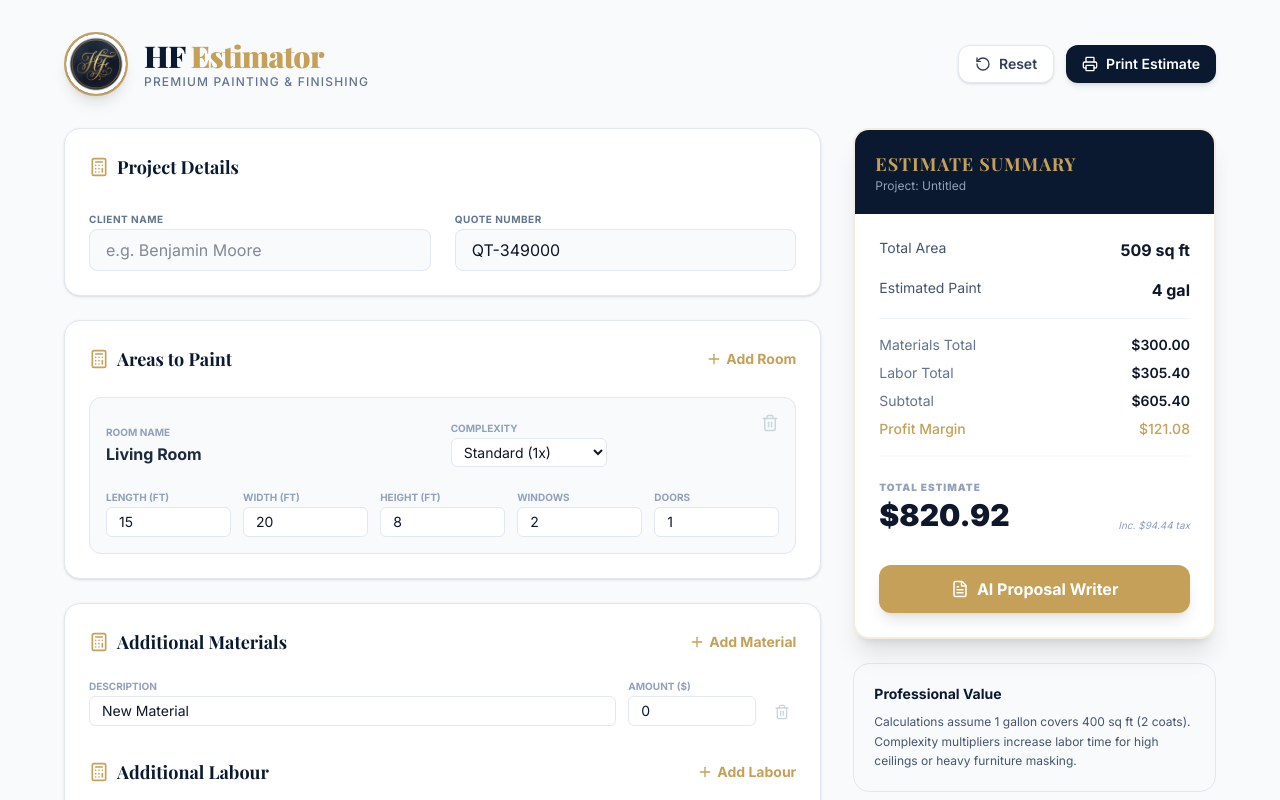
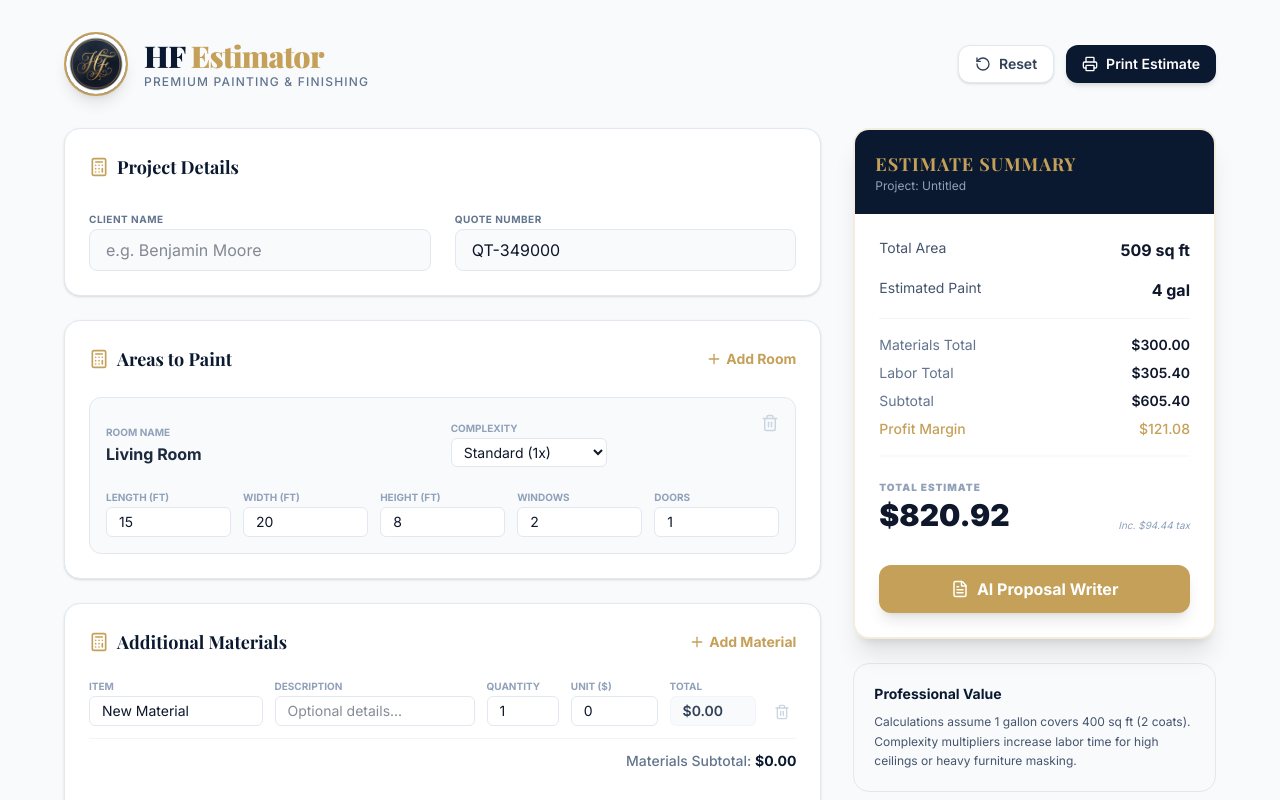
Before and after one commit to kielforeman-collab/hf-premium-estimator, a Next.js app: page / in a window 1280 px wide. Both pictures are taken after a click on the button "Add Material". Shown: the top 800 px of the page. Built offline with nearby package versions, Linux system fonts and the light colour scheme; a web font is replaced by a local one.

Commit message:
feat: Implement initial painting and finishing estimator application with room management, material/labor tracking, pricing settings, and AI proposal generation.

```diff
--- a/components/PaintEstimator.tsx
+++ b/components/PaintEstimator.tsx
@@ -55,7 +55,7 @@ export default function PaintEstimator() {
   };
 
   const addMaterialItem = () => {
-    setMaterialItems([...materialItems, { id: Date.now().toString(), description: 'New Material', amount: 0 }]);
+    setMaterialItems([...materialItems, { id: Date.now().toString(), item: 'New Material', description: '', quantity: 1, amount: 0 }]);
   };
 
   const updateMaterialItem = (id: string, updates: Partial<LineItem>) => {
@@ -67,7 +67,7 @@ export default function PaintEstimator() {
   };
 
   const addLaborItem = () => {
-    setLaborItems([...laborItems, { id: Date.now().toString(), description: 'New Labor Item', amount: 0 }]);
+    setLaborItems([...laborItems, { id: Date.now().toString(), item: 'New Labor Item', description: '', quantity: 1, amount: 0 }]);
   };
 
   const updateLaborItem = (id: string, updates: Partial<LineItem>) => {
@@ -81,8 +81,8 @@ export default function PaintEstimator() {
   const handleGenerateProposal = async () => {
     setIsProposalLoading(true);
     try {
-      const materialList = materialItems.map(m => `${m.description} ($${m.amount})`).join(', ');
-      const laborList = laborItems.map(l => `${l.description} ($${l.amount})`).join(', ');
+      const materialList = materialItems.map(m => `${m.quantity}x ${m.item} ${m.description ? `(${m.description}) ` : ''}($${(m.amount * (m.quantity || 1)).toFixed(2)})`).join(', ');
+      const laborList = laborItems.map(l => `${l.quantity}x ${l.item} ${l.description ? `(${l.description}) ` : ''}($${(l.amount * (l.quantity || 1)).toFixed(2)})`).join(', ');
       const context = `
         Additional Materials: ${materialList || 'None'}
         Additional Labour: ${laborList || 'None'}
@@ -307,24 +307,49 @@ export default function PaintEstimator() {
                   </div>
                   <div className="space-y-3">
                     {materialItems.map((item) => (
-                      <div key={item.id} className="flex gap-3 items-end">
-                        <div className="flex-1 space-y-1">
+                      <div key={item.id} className="flex gap-3 items-end flex-wrap sm:flex-nowrap">
+                        <div className="w-1/3 sm:w-48 space-y-1">
+                          <label className="text-[10px] font-bold text-slate-400 uppercase">Item</label>
+                          <input
+                            type="text"
+                            value={item.item}
+                            onChange={(e) => updateMaterialItem(item.id, { item: e.target.value })}
+                            className="w-full px-3 py-1 text-sm border border-slate-200 rounded-md outline-none focus:border-[#c5a059]"
+                          />
+                        </div>
+                        <div className="flex-1 space-y-1 min-w-[200px]">
                           <label className="text-[10px] font-bold text-slate-400 uppercase">Description</label>
                           <input
                             type="text"
                             value={item.description}
                             onChange={(e) => updateMaterialItem(item.id, { description: e.target.value })}
+                            placeholder="Optional details..."
                             className="w-full px-3 py-1 text-sm border border-slate-200 rounded-md outline-none focus:border-[#c5a059]"
                           />
                         </div>
-                        <div className="w-32 space-y-1">
-                          <label className="text-[10px] font-bold text-slate-400 uppercase">Amount ($)</label>
+                        <div className="w-20 space-y-1">
+                          <label className="text-[10px] font-bold text-slate-400 uppercase">Quantity</label>
+                          <input
+                            type="number"
+                            value={item.quantity}
+                            onChange={(e) => updateMaterialItem(item.id, { quantity: parseFloat(e.target.value) || 0 })}
+                            className="w-full px-3 py-1 text-sm border border-slate-200 rounded-md outline-none focus:border-[#c5a059]"
+                          />
+                        </div>
+                        <div className="w-24 space-y-1">
+                          <label className="text-[10px] font-bold text-slate-400 uppercase">Unit ($)</label>
                           <input
                             type="number"
                             value={item.amount}
                             onChange={(e) => updateMaterialItem(item.id, { amount: parseFloat(e.target.value) || 0 })}
                             className="w-full px-3 py-1 text-sm border border-slate-200 rounded-md outline-none focus:border-[#c5a059]"
                           />
+                        </div>
+                        <div className="w-24 space-y-1 hidden sm:block">
+                          <label className="text-[10px] font-bold text-slate-400 uppercase">Total</label>
+                          <div className="w-full px-3 py-1 text-sm font-semibold text-slate-700 bg-slate-50 border border-slate-100 rounded-md">
+                            ${(item.amount * (item.quantity || 1)).toFixed(2)}
+                          </div>
                         </div>
                         <button
                           onClick={() => removeMaterialItem(item.id)}
@@ -336,6 +361,14 @@ export default function PaintEstimator() {
                     ))}
                     {materialItems.length === 0 && (
                       <p className="text-xs text-slate-400 italic">No additional materials added.</p>
+                    )}
+                    {materialItems.length > 0 && (
+                      <div className="flex justify-end pt-3 mt-3 border-t border-slate-100">
+                        <div className="text-sm">
+                          <span className="text-slate-500 font-medium">Materials Subtotal: </span>
+                          <span className="font-bold text-[#0a192f]">${materialItems.reduce((acc, item) => acc + (item.amount * (item.quantity || 1)), 0).toFixed(2)}</span>
+                        </div>
+                      </div>
                     )}
                   </div>
                 </div>
@@ -355,24 +388,49 @@ export default function PaintEstimator() {
                   </div>
                   <div className="space-y-3">
                     {laborItems.map((item) => (
-                      <div key={item.id} className="flex gap-3 items-end">
-                        <div className="flex-1 space-y-1">
+                      <div key={item.id} className="flex gap-3 items-end flex-wrap sm:flex-nowrap">
+                        <div className="w-1/3 sm:w-48 space-y-1">
+                          <label className="text-[10px] font-bold text-slate-400 uppercase">Item</label>
+                          <input
+                            type="text"
+                            value={item.item}
+                            onChange={(e) => updateLaborItem(item.id, { item: e.target.value })}
+                            className="w-full px-3 py-1 text-sm border border-slate-200 rounded-md outline-none focus:border-[#c5a059]"
+                          />
+                        </div>
+                        <div className="flex-1 space-y-1 min-w-[200px]">
                           <label className="text-[10px] font-bold text-slate-400 uppercase">Description</label>
                           <input
                             type="text"
                             value={item.description}
                             onChange={(e) => updateLaborItem(item.id, { description: e.target.value })}
+                            placeholder="Optional details..."
                             className="w-full px-3 py-1 text-sm border border-slate-200 rounded-md outline-none focus:border-[#c5a059]"
                           />
                         </div>
-                        <div className="w-32 space-y-1">
-                          <label className="text-[10px] font-bold text-slate-400 uppercase">Amount ($)</label>
+                        <div className="w-20 space-y-1">
+                          <label className="text-[10px] font-bold text-slate-400 uppercase">Quantity</label>
+                          <input
+                            type="number"
+                            value={item.quantity}
+                            onChange={(e) => updateLaborItem(item.id, { quantity: parseFloat(e.target.value) || 0 })}
+                            className="w-full px-3 py-1 text-sm border border-slate-200 rounded-md outline-none focus:border-[#c5a059]"
+                          />
+                        </div>
+                        <div className="w-24 space-y-1">
+                          <label className="text-[10px] font-bold text-slate-400 uppercase">Unit ($)</label>
                           <input
                             type="number"
                             value={item.amount}
                             onChange={(e) => updateLaborItem(item.id, { amount: parseFloat(e.target.value) || 0 })}
                             className="w-full px-3 py-1 text-sm border border-slate-200 rounded-md outline-none focus:border-[#c5a059]"
                           />
+                        </div>
+                        <div className="w-24 space-y-1 hidden sm:block">
+                          <label className="text-[10px] font-bold text-slate-400 uppercase">Total</label>
+                          <div className="w-full px-3 py-1 text-sm font-semibold text-slate-700 bg-slate-50 border border-slate-100 rounded-md">
+                            ${(item.amount * (item.quantity || 1)).toFixed(2)}
+                          </div>
                         </div>
                         <button
                           onClick={() => removeLaborItem(item.id)}
@@ -384,6 +442,14 @@ export default function PaintEstimator() {
                     ))}
                     {laborItems.length === 0 && (
                       <p className="text-xs text-slate-400 italic">No additional labour items added.</p>
+                    )}
+                    {laborItems.length > 0 && (
+                      <div className="flex justify-end pt-3 mt-3 border-t border-slate-100">
+                        <div className="text-sm">
+                          <span className="text-slate-500 font-medium">Labour Subtotal: </span>
+                          <span className="font-bold text-[#0a192f]">${laborItems.reduce((acc, item) => acc + (item.amount * (item.quantity || 1)), 0).toFixed(2)}</span>
+                        </div>
+                      </div>
                     )}
                   </div>
                 </div>
@@ -520,8 +586,11 @@ export default function PaintEstimator() {
                       <ul className="text-sm space-y-1">
                         {materialItems.map(item => (
                           <li key={item.id} className="flex justify-between">
-                            <span>{item.description}</span>
-                            <span>${item.amount.toFixed(2)}</span>
+                            <span>
+                              <span className="font-semibold">{item.quantity}x {item.item}</span>
+                              {item.description && <span className="text-slate-500 ml-2 italic">- {item.description}</span>}
+                            </span>
+                            <span>${(item.amount * (item.quantity || 1)).toFixed(2)}</span>
                           </li>
                         ))}
                       </ul>
@@ -533,8 +602,11 @@ export default function PaintEstimator() {
                       <ul className="text-sm space-y-1">
                         {laborItems.map(item => (
                           <li key={item.id} className="flex justify-between">
-                            <span>{item.description}</span>
-                            <span>${item.amount.toFixed(2)}</span>
+                            <span>
+                              <span className="font-semibold">{item.quantity}x {item.item}</span>
+                              {item.description && <span className="text-slate-500 ml-2 italic">- {item.description}</span>}
+                            </span>
+                            <span>${(item.amount * (item.quantity || 1)).toFixed(2)}</span>
                           </li>
                         ))}
                       </ul>
--- a/lib/calculator.ts
+++ b/lib/calculator.ts
@@ -8,10 +8,11 @@ export interface Room {
   doors: number;
   complexity: number;
 }
-
 export interface LineItem {
   id: string;
+  item: string;
   description: string;
+  quantity: number;
   amount: number;
 }
 
@@ -51,8 +52,8 @@ export function calculateTotals(rooms: Room[], settings: PricingSettings, materi
   let laborCost = totalLaborHours * settings.laborRate;
 
   // Add custom line items
-  materialItems.forEach(item => materialCost += item.amount);
-  laborItems.forEach(item => laborCost += item.amount);
+  materialItems.forEach(item => materialCost += (item.amount * (item.quantity || 1)));
+  laborItems.forEach(item => laborCost += (item.amount * (item.quantity || 1)));
 
   const subtotal = materialCost + laborCost;
   const markupAmount = subtotal * (settings.markup / 100);
```
